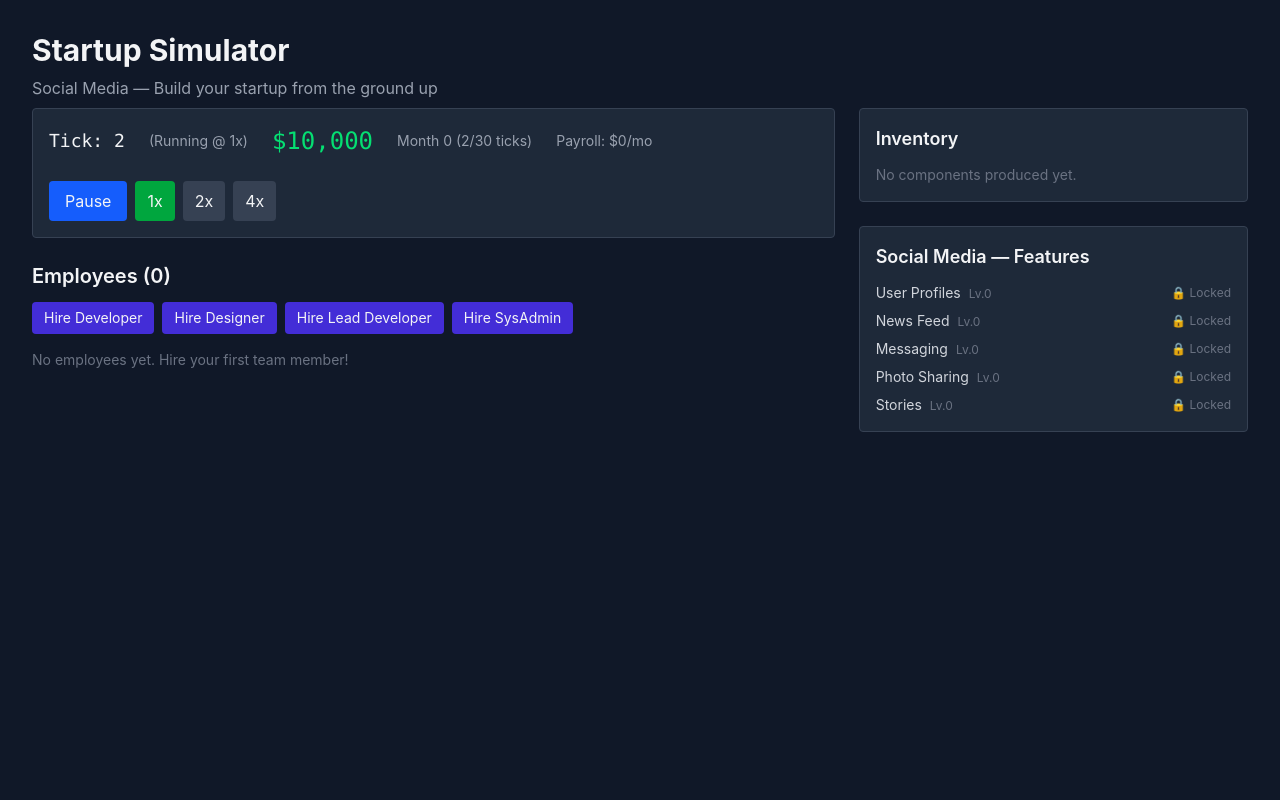
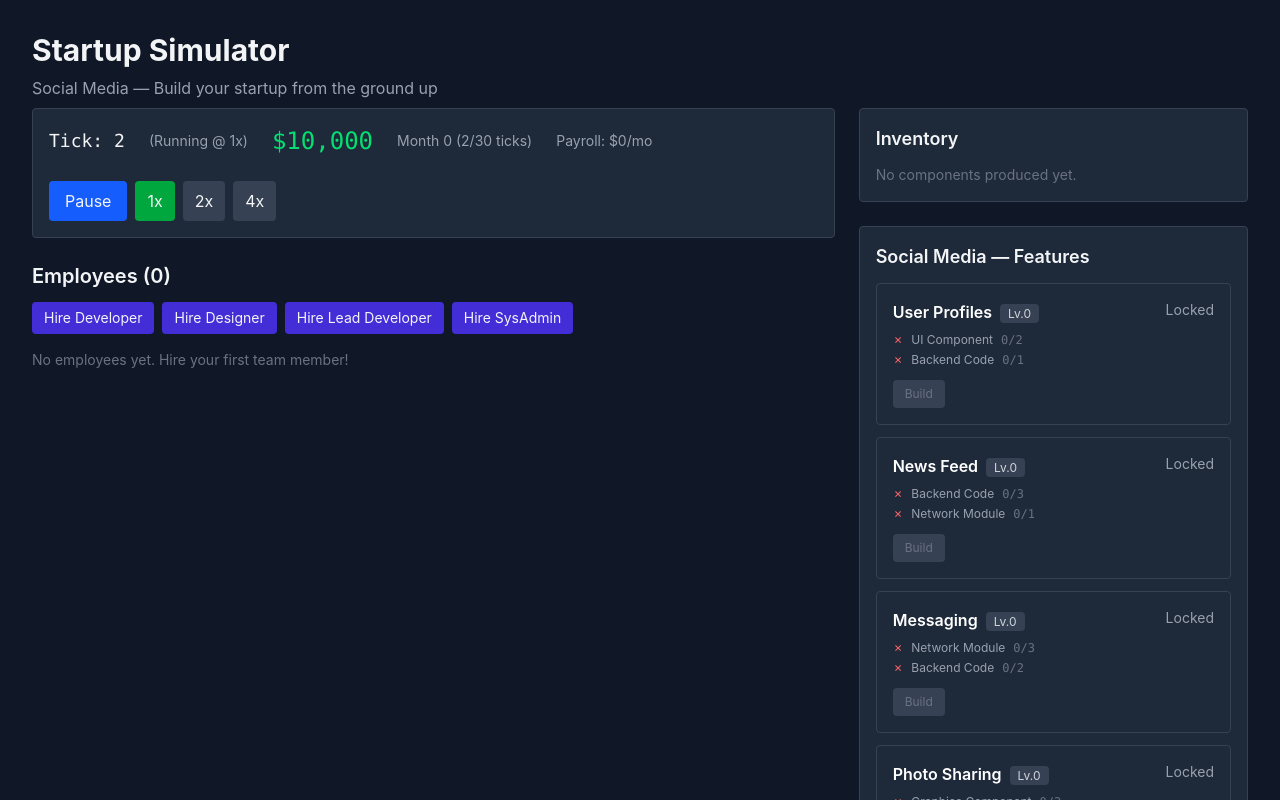
Before and after one commit to Apewww/startup-simulator, a React (Vite) app: page / in a window 1280 px wide. Both pictures are taken after a click on the button 290 px from the left and 452 px from the top of the page. Shown: the top 800 px of the page. Built offline with nearby package versions, Linux system fonts and the light colour scheme.

Commit message:
feat: sistem fitur (build & upgrade) fase 2.2

```diff
--- a/src/App.tsx
+++ b/src/App.tsx
@@ -1,8 +1,9 @@
 import { useEffect } from 'react';
 import { useGameStore, TICKS_PER_MONTH, getComponentsByRole } from './store/gameStore';
-import type { EmployeeRole, Employee } from './types';
+import type { EmployeeRole, Employee, ComponentRequirement, PlatformFeature } from './types';
 import { ProductSelect } from './components/ProductSelect';
 import { getProductDef } from './data/products';
+import { getComponentDef } from './data/components';
 
 const ROLES: EmployeeRole[] = ['Developer', 'Designer', 'Lead_Developer', 'SysAdmin'];
 
@@ -56,6 +57,87 @@ function EmployeeCard({ employee }: { employee: Employee }) {
             <span className="text-xs text-gray-500">No components available</span>
           )}
         </div>
+      )}
+    </div>
+  );
+}
+
+function FeatureCard({ feature }: { feature: PlatformFeature }) {
+  const buildFeature = useGameStore((s) => s.buildFeature);
+  const upgradeFeature = useGameStore((s) => s.upgradeFeature);
+  const resources = useGameStore((s) => s.resources);
+  const product = getProductDef(useGameStore((s) => s.selectedProduct) || '');
+  const featDef = product?.features.find((f) => f.id === feature.id);
+
+  const isBuilt = feature.level > 0;
+  const nextLevel = feature.level + 1;
+  const cost: ComponentRequirement[] = isBuilt
+    ? (featDef?.requiredComponents.map((r) => ({ componentId: r.componentId, amount: r.amount * nextLevel })) || [])
+    : (featDef?.requiredComponents || []);
+
+  const canAfford = cost.every((req) => {
+    const res = resources.find((r) => r.id === req.componentId);
+    return res && res.quantity >= req.amount;
+  });
+
+  return (
+    <div className="bg-gray-800 rounded p-4 border border-gray-700">
+      <div className="flex justify-between items-start mb-2">
+        <div>
+          <span className="font-semibold text-white">{feature.name}</span>
+          <span className="ml-2 text-xs px-2 py-0.5 bg-gray-700 rounded text-gray-300">
+            Lv.{feature.level}
+          </span>
+        </div>
+        <span className="text-sm text-gray-400">
+          {isBuilt ? `${feature.trafficGenerated} traffic` : 'Locked'}
+        </span>
+      </div>
+
+      <div className="space-y-1 mb-3">
+        {cost.map((req) => {
+          const compDef = getComponentDef(req.componentId);
+          const res = resources.find((r) => r.id === req.componentId);
+          const have = res?.quantity || 0;
+          const enough = have >= req.amount;
+          return (
+            <div key={req.componentId} className="flex items-center gap-2 text-xs">
+              <span className={enough ? 'text-green-400' : 'text-red-400'}>
+                {enough ? '✓' : '✗'}
+              </span>
+              <span className="text-gray-400">{compDef?.name || req.componentId}</span>
+              <span className="font-mono text-gray-500">
+                {have}/{req.amount}
+              </span>
+            </div>
+          );
+        })}
+      </div>
+
+      {isBuilt ? (
+        <button
+          onClick={() => upgradeFeature(feature.id)}
+          disabled={!canAfford}
+          className={`text-xs px-3 py-1.5 rounded transition-colors ${
+            canAfford
+              ? 'bg-amber-700 hover:bg-amber-600 text-white'
+              : 'bg-gray-700 text-gray-500 cursor-not-allowed'
+          }`}
+        >
+          Upgrade to Lv.{nextLevel}
+        </button>
+      ) : (
+        <button
+          onClick={() => buildFeature(feature.id)}
+          disabled={!canAfford}
+          className={`text-xs px-3 py-1.5 rounded transition-colors ${
+            canAfford
+              ? 'bg-blue-700 hover:bg-blue-600 text-white'
+              : 'bg-gray-700 text-gray-500 cursor-not-allowed'
+          }`}
+        >
+          Build
+        </button>
       )}
     </div>
   );
@@ -168,17 +250,9 @@ function App() {
             {features.length === 0 ? (
               <p className="text-gray-500 text-sm">No features yet.</p>
             ) : (
-              <div className="space-y-2">
+              <div className="space-y-3">
                 {features.map((f) => (
-                  <div key={f.id} className="flex justify-between items-center text-sm">
-                    <div>
-                      <span className="text-gray-300">{f.name}</span>
-                      <span className="ml-2 text-xs text-gray-500">Lv.{f.level}</span>
-                    </div>
-                    <span className="text-xs text-gray-500">
-                      {f.level > 0 ? `${f.trafficGenerated} traffic` : '🔒 Locked'}
-                    </span>
-                  </div>
+                  <FeatureCard key={f.id} feature={f} />
                 ))}
               </div>
             )}
--- a/src/store/gameStore.ts
+++ b/src/store/gameStore.ts
@@ -1,5 +1,5 @@
 import { create } from 'zustand';
-import type { Employee, EmployeeRole, ComponentResource, PlatformFeature } from '../types';
+import type { Employee, EmployeeRole, ComponentResource, PlatformFeature, ComponentRequirement } from '../types';
 import { getComponentDef, COMPONENTS } from '../data/components';
 import { getProductDef } from '../data/products';
 
@@ -24,6 +24,8 @@ interface GameState {
   hireEmployee: (role: EmployeeRole) => void;
   assignTask: (employeeId: string, componentId: string) => void;
   selectProduct: (productId: string) => void;
+  buildFeature: (featureId: string) => void;
+  upgradeFeature: (featureId: string) => void;
 }
 
 function calcTotalSalary(employees: Employee[]): number {
@@ -142,6 +144,68 @@ export const useGameStore = create<GameState>((set, get) => ({
     }));
     set({ selectedProduct: productId, features });
   },
+
+  buildFeature: (featureId: string) => {
+    const state = get();
+    const product = getProductDef(state.selectedProduct || '');
+    if (!product) return;
+
+    const featDef = product.features.find(f => f.id === featureId);
+    const feature = state.features.find(f => f.id === featureId);
+    if (!featDef || !feature || feature.level > 0) return;
+
+    for (const req of featDef.requiredComponents) {
+      const res = state.resources.find(r => r.id === req.componentId);
+      if (!res || res.quantity < req.amount) return;
+    }
+
+    const newResources = state.resources.map(r => {
+      const req = featDef.requiredComponents.find(req => req.componentId === r.id);
+      return req ? { ...r, quantity: r.quantity - req.amount } : r;
+    });
+
+    const newFeatures = state.features.map(f =>
+      f.id === featureId
+        ? { ...f, level: 1, trafficGenerated: featDef.baseTraffic }
+        : f
+    );
+
+    set({ resources: newResources, features: newFeatures });
+  },
+
+  upgradeFeature: (featureId: string) => {
+    const state = get();
+    const product = getProductDef(state.selectedProduct || '');
+    if (!product) return;
+
+    const featDef = product.features.find(f => f.id === featureId);
+    const feature = state.features.find(f => f.id === featureId);
+    if (!featDef || !feature || feature.level < 1) return;
+
+    const nextLevel = feature.level + 1;
+    const upgradeCost: ComponentRequirement[] = featDef.requiredComponents.map(r => ({
+      componentId: r.componentId,
+      amount: r.amount * nextLevel,
+    }));
+
+    for (const req of upgradeCost) {
+      const res = state.resources.find(r => r.id === req.componentId);
+      if (!res || res.quantity < req.amount) return;
+    }
+
+    const newResources = state.resources.map(r => {
+      const req = upgradeCost.find(req => req.componentId === r.id);
+      return req ? { ...r, quantity: r.quantity - req.amount } : r;
+    });
+
+    const newFeatures = state.features.map(f =>
+      f.id === featureId
+        ? { ...f, level: nextLevel, trafficGenerated: featDef.baseTraffic * nextLevel }
+        : f
+    );
+
+    set({ resources: newResources, features: newFeatures });
+  },
 }));
 
 export function getComponentsByRole(role: EmployeeRole) {
```
Also changed, not shown: 1 other file (tests, documents, lock files or other folders).
